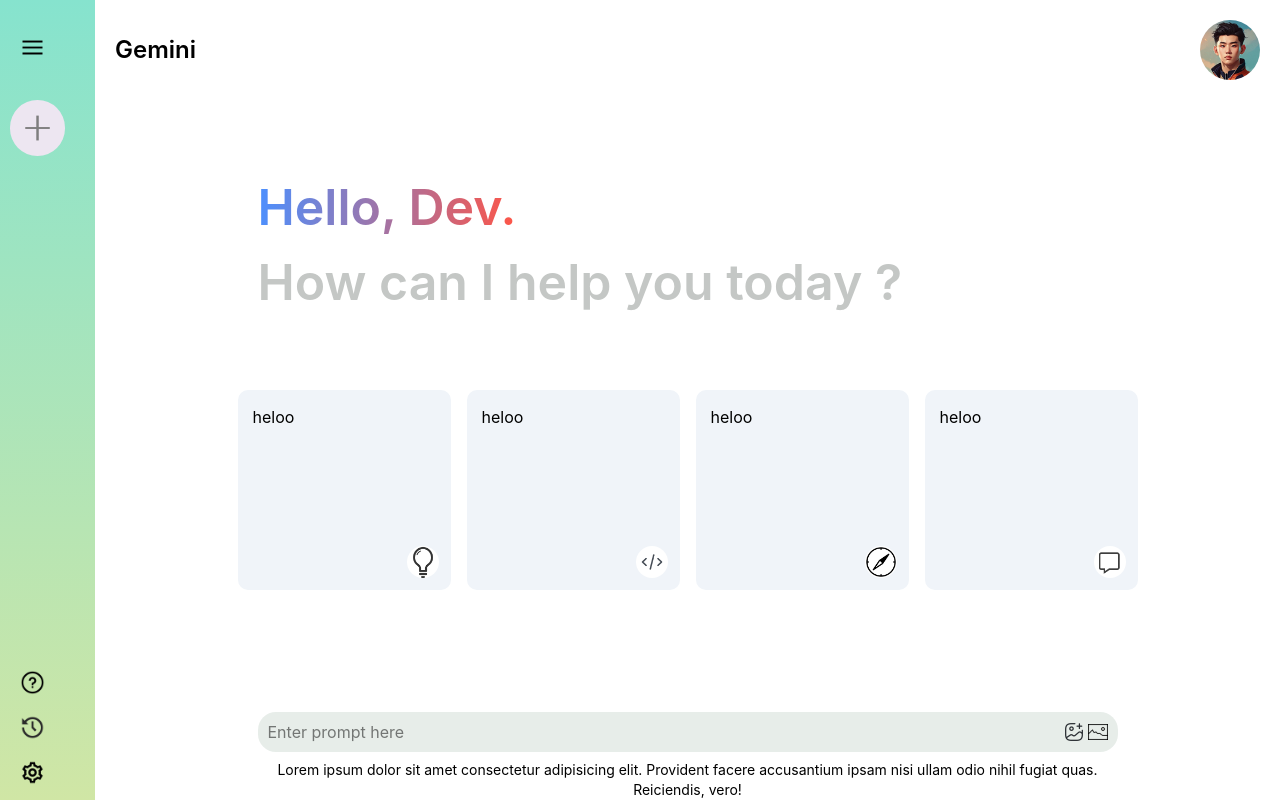
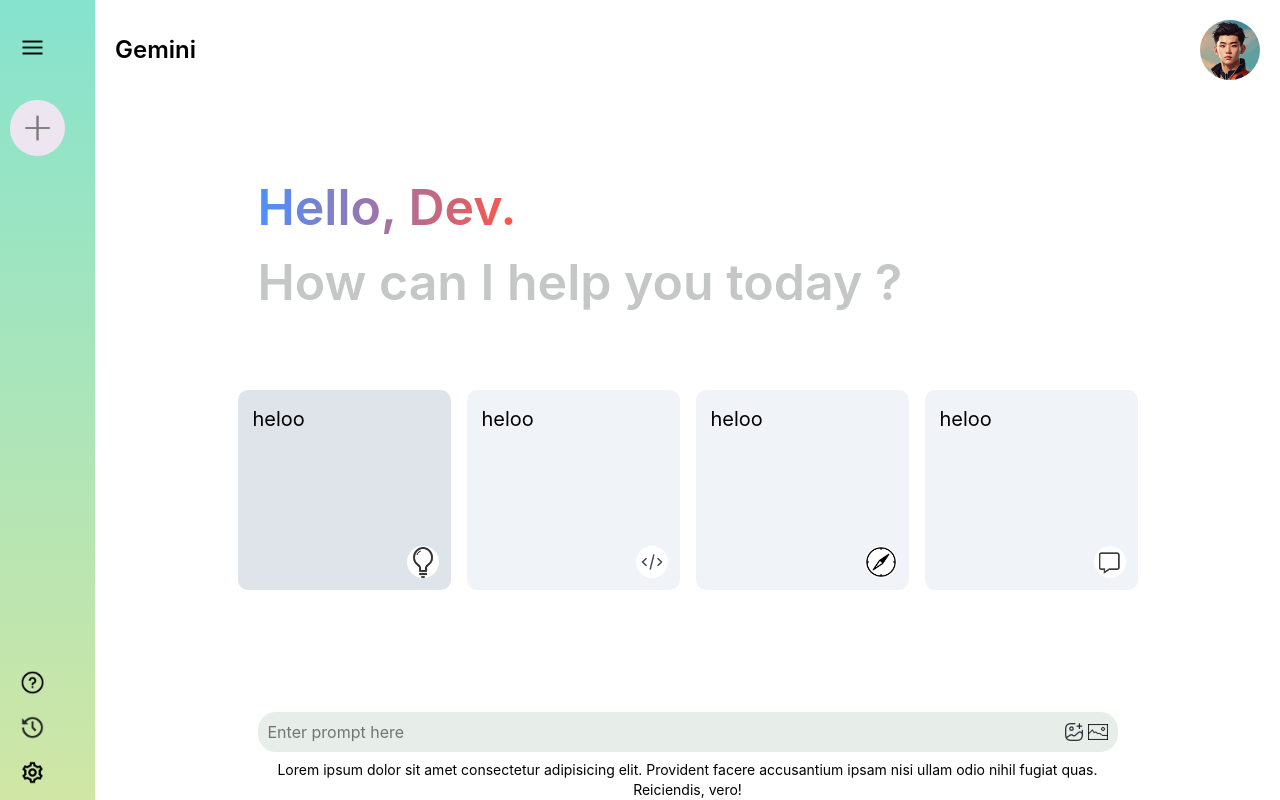
Before and after one commit to Sintu4613S/React_Proj_02, a React (Vite) app in the folder gemini-proj/: page / in a window 1280 px wide. In both pictures the pointer is over the element 344 px from the left and 490 px from the top of the page. Built offline with nearby package versions, Linux system fonts and the light colour scheme.

Commit message:
update card component styles and enhance title text styling

```diff
--- a/gemini-proj/src/components/main/cards/Card.css
+++ b/gemini-proj/src/components/main/cards/Card.css
@@ -6,3 +6,7 @@
   position: relative;
   cursor: pointer
 }
+
+.card:hover {
+  background-color: #dfe4ea;
+}
--- a/gemini-proj/src/components/main/cards/Card.jsx
+++ b/gemini-proj/src/components/main/cards/Card.jsx
@@ -19,7 +19,7 @@ export default Card
 const Singlecard = ({ title, imageSrc }) => {
   return (
     <div className='card relative'>
-      <p>{title}</p>
+      <p className='text-xl'>{title}</p>
       <img src={imageSrc} className='w-8 absolute bottom-3 right-3 rounded-full bg-white' alt="" />
     </div>
   )
```
